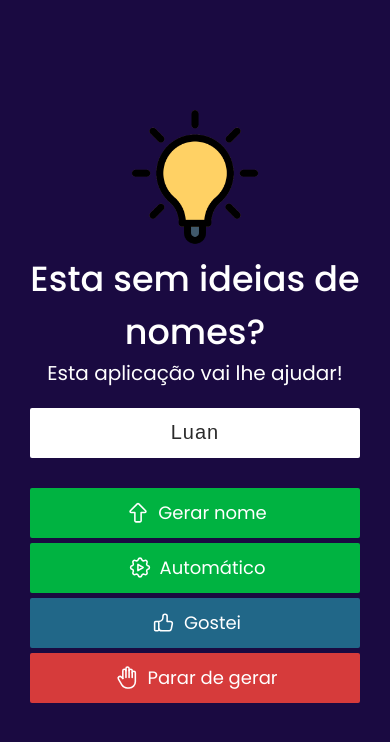
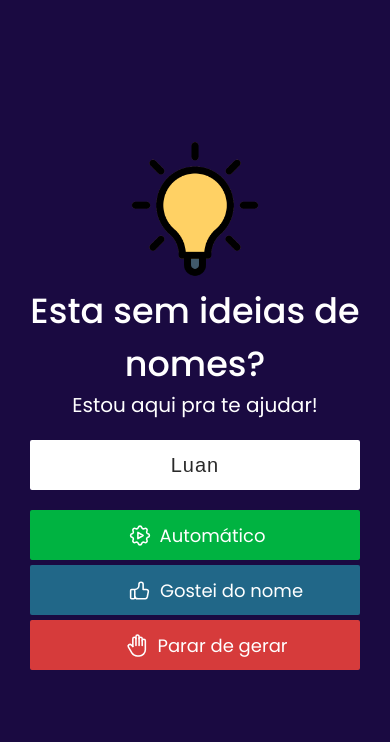
Before and after one commit to Gabriel4g/names-generator, a plain HTML site: page index.html in a window 390 px wide. Both pictures are taken after a click on the button "Automático". Drawn offline with Linux system fonts and the light colour scheme.

Commit message:
add button from like and stop

```diff
--- a/css/style.css
+++ b/css/style.css
@@ -84,7 +84,7 @@ body {
     justify-content: center;
     align-items: center;
     height: 5rem;
-    width: 18rem;
+    width: 20rem;
     background: #00b341;
     font-family: 'Poppins', sans-serif;
     border: none;
@@ -141,6 +141,14 @@ body {
         margin-top: 1rem;
     }
 
+    #like-name {
+        padding-left: 3.8rem;
+    }
+
+    #stop {
+        padding-left: 2rem;
+    }
+
     #title, .small-p {
         font-size: 2rem;
         text-align: center;
--- a/index.html
+++ b/index.html
@@ -19,7 +19,7 @@
         <img src="./assets/lamp.png" alt="lamp" width="150px">
         <div id="texts">
             <h1 id="title">Esta sem ideias de nomes?</h1>
-            <p class="small-p">Esta aplicação vai lhe ajudar!</p>
+            <p class="small-p">Estou aqui pra te ajudar!</p>
             <div class="container-names">
                 <h3 id="nomes">Aqui vai aparecer os nomes gerados.</h3>
             </div>
@@ -50,7 +50,7 @@
                     <path stroke="none" d="M0 0h24v24H0z" fill="none"/>
                     <path d="M7 11v8a1 1 0 0 1 -1 1h-2a1 1 0 0 1 -1 -1v-7a1 1 0 0 1 1 -1h3a4 4 0 0 0 4 -4v-1a2 2 0 0 1 4 0v5h3a2 2 0 0 1 2 2l-1 5a2 3 0 0 1 -2 2h-7a3 3 0 0 1 -3 -3" />
                   </svg>
-                Gostei
+                Gostei do nome
             </button>
 
             <button id="stop" onclick="stopAutomatic()">
--- a/js/main.js
+++ b/js/main.js
@@ -35,8 +35,9 @@ const automaticGenerator = () => {
     nameText.style.fontSize = "2rem"
     nameText.style.letterSpacing = "1px"
 
-    button_stop.style.display = "flex"
-    button_like.style.display = "flex"
+    button_stop.style.display = "flex";
+    button_like.style.display = "flex";
+    button_generator.style.display = "none"
 }
 
 const likeFromName = () => {
```
